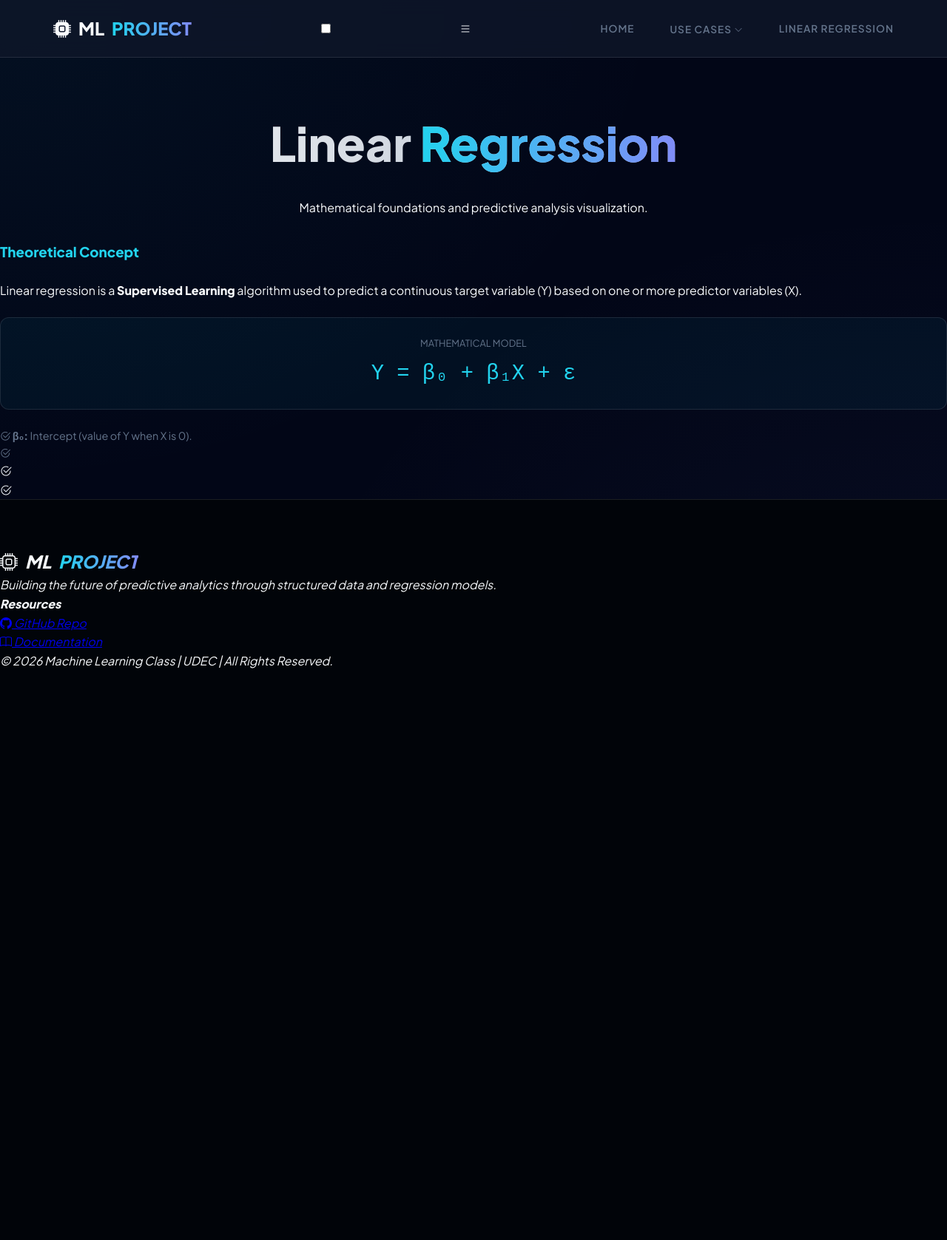
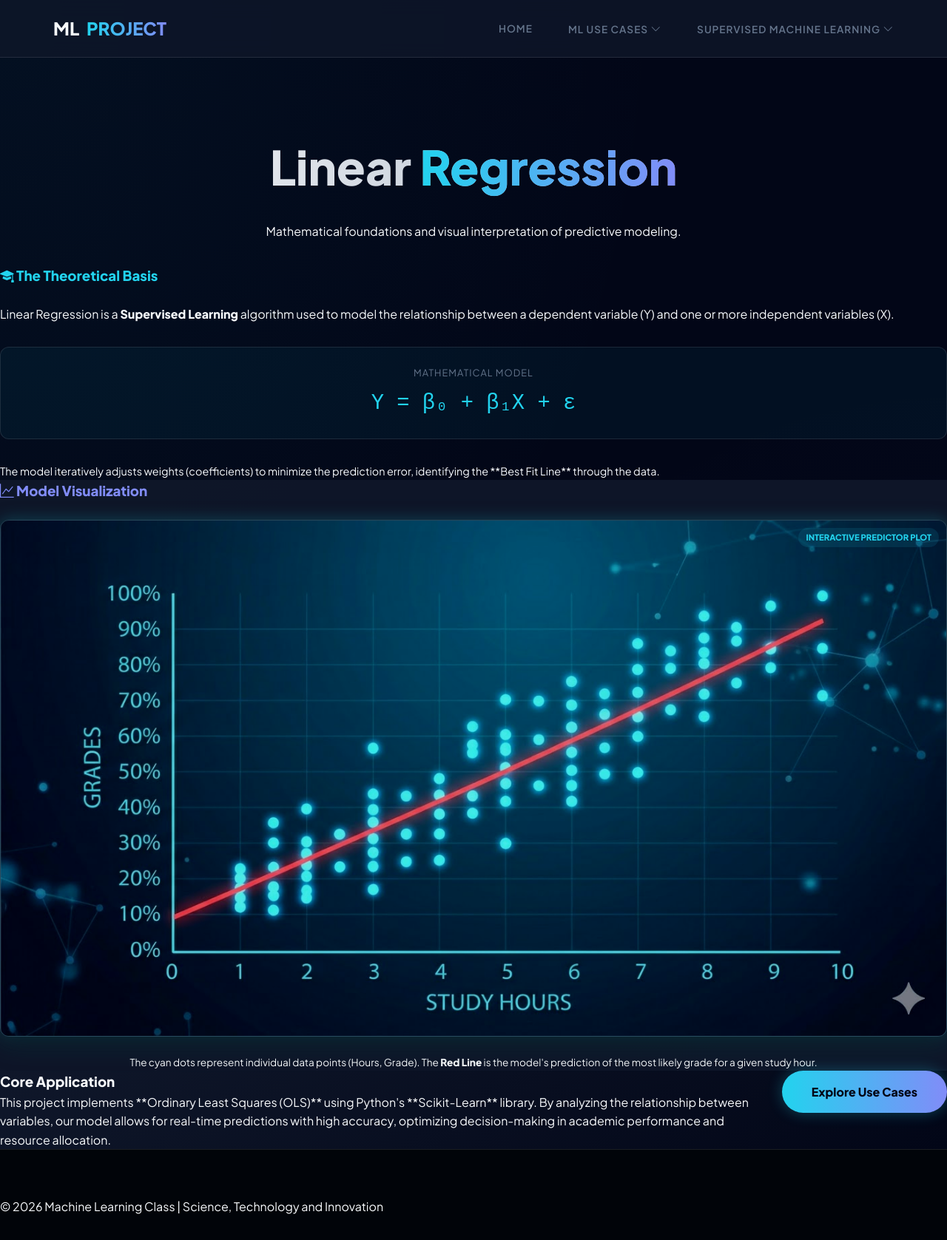
Before and after one commit to Camilosorio98/Machine-Learning-1, a Flask app: page /linear-regression in a window 1280 px wide. Shown: the whole page at 74% size. Before the commit the page ends 904 px from the top, so only its background shows below. Run offline with Flask 3, Linux system fonts and the light colour scheme.

Commit message:
docs: finalize menu structure and supervised ml sections

```diff
--- a/app.py
+++ b/app.py
@@ -20,10 +20,18 @@
 def home():
     return render_template('home.html')
 
-
 @app.route('/linear-regression')
 def linear_regression():
     return render_template('linear_regression.html')
 
 if __name__ == "__main__":
     app.run(debug=True)
+
+@app.route('/basic-concepts')
+def basic_concepts():
+    return render_template('basic_concepts.html')
+
+@app.route('/application')
+def application():
+    # Aquí es donde irá el formulario interactivo de la rúbrica
+    return render_template('application.html')
--- a/app/templates/base.html
+++ b/app/templates/base.html
@@ -3,85 +3,48 @@
 <head>
     <meta charset="UTF-8">
     <meta name="viewport" content="width=device-width, initial-scale=1.0">
-    <meta name="description" content="Professional Machine Learning Platform - Educational Project">
-    <meta name="author" content="ML Project Team">
-
     <title>ML Project | Data with Roots</title>
-
-    <link rel="preconnect" href="https://fonts.googleapis.com">
-    <link rel="preconnect" href="https://fonts.gstatic.com" crossorigin>
-
     <link rel="stylesheet" href="{{ url_for('static', filename='css/base.css') }}">
-
-
     <link rel="stylesheet" href="https://cdn.jsdelivr.net/npm/bootstrap-icons@1.11.1/font/bootstrap-icons.css">
 </head>
 <body>
 
     <header class="navbar">
         <div class="nav-container">
-            <a href="/" class="logo">
-                <i class="bi bi-cpu-fill"></i> ML <span>PROJECT</span>
-            </a>
-
-            <input type="checkbox" id="nav-toggle" class="nav-toggle">
-            <label for="nav-toggle" class="nav-toggle-label">
-                <i class="bi bi-list"></i>
-            </label>
+            <a href="/" class="logo">ML <span>PROJECT</span></a>
 
             <nav class="nav-links">
-                <a href="/" class="nav-item">Home</a>
+                <a href="/" class="nav-item">HOME</a>
 
                 <div class="dropdown">
-                    <span class="nav-item">
-                        Use Cases <i class="bi bi-chevron-down" style="font-size: 0.7rem;"></i>
-                    </span>
+                    <span class="nav-item">ML USE CASES <i class="bi bi-chevron-down"></i></span>
                     <div class="dropdown-content">
-                        <a href="/use-cases/sales">
-                            <i class="bi bi-graph-up-arrow me-2"></i> Sales Prediction
-                        </a>
-                        <a href="/use-cases/price">
-                            <i class="bi bi-tags me-2"></i> Price Prediction
-                        </a>
-                        <a href="/use-cases/spending">
-                            <i class="bi bi-cart-check me-2"></i> Spending Forecast
-                        </a>
-                        <a href="/use-cases/demand">
-                            <i class="bi bi-box-seam me-2"></i> Demand Analysis
-                        </a>
+                        <a href="/use-cases/sales">Use Case 1 (Sales)</a>
+                        <a href="/use-cases/price">Use Case 2 (Price)</a>
+                        <a href="/use-cases/spending">Use Case 3 (Spending)</a>
+                        <a href="/use-cases/demand">Use Case 4 (Demand)</a>
                     </div>
                 </div>
 
-                <a href="/linear-regression" class="nav-item">Linear Regression</a>
+                <div class="dropdown">
+                    <span class="nav-item">SUPERVISED MACHINE LEARNING <i class="bi bi-chevron-down"></i></span>
+                    <div class="dropdown-content">
+                        <a href="/linear-regression">Linear Regression</a>
+                        <a href="/basic-concepts">Basic Concepts</a>
+                        <a href="/application">Application</a>
+                    </div>
+                </div>
             </nav>
         </div>
     </header>
 
-    <main>
-        <div class="container">
-            {% block content %}
-            {% endblock %}
-        </div>
+    <main class="container">
+        {% block content %}{% endblock %}
     </main>
 
     <footer class="footer">
-        <div class="container">
-            <div class="footer-grid">
-                <div class="footer-brand">
-                    <h3 class="logo"><i class="bi bi-cpu"></i> ML <span>PROJECT</span></h3>
-                    <p>Building the future of predictive analytics through structured data and regression models.</p>
-                </div>
-                <div class="footer-links">
-                    <h4>Resources</h4>
-                    <ul>
-                        <li><a href="https://github.com/Camilosorio98/Machine-Learning-1" target="_blank"><i class="bi bi-github"></i> GitHub Repo</a></li>
-                        <li><a href="#"><i class="bi bi-book"></i> Documentation</a></li>
-                    </ul>
-                </div>
-            </div>
-            <div class="footer-bottom">
-                <p>&copy; 2026 Machine Learning Class | UDEC | All Rights Reserved.</p>
-            </div>
+        <div class="container footer-bottom">
+            <p>&copy; 2026 Machine Learning Class | Science, Technology and Innovation</p>
         </div>
     </footer>
 
--- a/app/templates/linear_regression.html
+++ b/app/templates/linear_regression.html
@@ -1,26 +1,60 @@
 {% extends "base.html" %}
 
 {% block content %}
-    <div class="hero" style="padding: 4rem 0 2rem;">
-        <h1 class="display-4 fw-bold">Linear <span style="background: linear-gradient(90deg, var(--primary), var(--secondary)); -webkit-background-clip: text; -webkit-text-fill-color: transparent;">Regression</span></h1>
-        <p class="text-low">Mathematical foundations and predictive analysis visualization.</p>
-      </div>
+<div class="hero" style="padding: 6rem 0 2rem; text-align: center;">
+    <h1 class="display-3 fw-bold">Linear <span style="background: linear-gradient(90deg, var(--primary), var(--secondary)); -webkit-background-clip: text; -webkit-text-fill-color: transparent;">Regression</span></h1>
+    <p class="text-low lead">Mathematical foundations and visual interpretation of predictive modeling.</p>
+</div>
 
-      <div class="grid-2 mt-4">
-        <div class="card shadow">
+<div class="grid-2 mt-4">
+    <div class="card shadow">
         <h3 style="color: var(--primary); margin-bottom: 1.5rem;">
-            <i class="bi bi- Mortarboard"></i> Theoretical Concept
+            <i class="bi bi-mortarboard-fill me-2"></i> The Theoretical Basis
         </h3>
-        <p>Linear regression is a <strong>Supervised Learning</strong> algorithm used to predict a continuous target variable (Y) based on one or more predictor variables (X).</p>
+        <p>Linear Regression is a <strong>Supervised Learning</strong> algorithm used to model the relationship between a dependent variable (Y) and one or more independent variables (X).</p>
 
-        <div style="background: rgba(34, 211, 238, 0.05); padding: 1.5rem; border-radius: 12px; border: 1px solid var(--border); margin: 1.5rem 0; text-align: center;">
-            <p style="color: var(--text-low); font-size: 0.8rem; margin-bottom: 0.5rem; text-transform: uppercase;">Mathematical Model</p>
+        <div style="background: rgba(34, 211, 238, 0.05); padding: 1.5rem; border-radius: 12px; border: 1px solid var(--border); margin: 2rem 0; text-align: center;">
+            <p style="color: var(--text-low); font-size: 0.8rem; margin-bottom: 0.5rem; text-transform: uppercase; letter-spacing: 1px;">Mathematical Model</p>
             <code style="font-size: 1.8rem; color: var(--primary); font-family: 'Courier New', monospace;">
                 Y = β₀ + β₁X + ε
             </code>
-         </div>
+        </div>
 
-           <ul style="list-style: none; color: var(--text-low); font-size: 0.9rem;">
-            <li class="mb-2"><i class="bi bi-check2-circle text-primary"></i> <strong>β₀:</strong> Intercept (value of Y when X is 0).</li>
-            <li class="mb-2"><i class="bi bi-check2-circle text-primary">
-                {% endblock %}
+        <p class="text-low" style="font-size: 0.9rem;">
+            The model iteratively adjusts weights (coefficients) to minimize the prediction error, identifying the **Best Fit Line** through the data.
+        </p>
+    </div>
+
+    <div class="card shadow" style="display: flex; flex-direction: column; justify-content: center; align-items: center; background: rgba(15, 23, 42, 0.95);">
+        <h3 style="color: var(--secondary); margin-bottom: 1.5rem; align-self: flex-start;">
+            <i class="bi bi-graph-up me-2"></i> Model Visualization
+        </h3>
+
+        <div style="position: relative; width: 100%; border-radius: 12px; overflow: hidden; border: 1px solid var(--border); box-shadow: 0 10px 30px rgba(0,0,0,0.5); filter: drop-shadow(0 0 10px var(--primary-glow));">
+            <img src="{{ url_for('static', filename='img/graph.jpg') }}"
+                 alt="Scatter Plot of Study Hours vs Grades"
+                 style="width: 100%; height: auto; display: block; filter: brightness(0.9) contrast(1.05);">
+
+            <div style="position: absolute; top: 10px; right: 10px; background: rgba(34, 211, 238, 0.1); color: var(--primary); font-size: 0.7rem; padding: 4px 10px; border-radius: 20px; font-weight: 800; text-transform: uppercase;">
+                Interactive Predictor Plot
+            </div>
+        </div>
+
+        <p class="text-low" style="font-size: 0.85rem; margin-top: 1.5rem; text-align: center;">
+            The cyan dots represent individual data points (Hours, Grade). The <strong>Red Line</strong> is the model's prediction of the most likely grade for a given study hour.
+        </p>
+    </div>
+</div>
+
+<div class="card shadow mt-4" style="background: linear-gradient(145deg, var(--bg-surface), var(--bg-main));">
+    <div class="row align-items-center" style="display: flex; gap: 2rem; flex-wrap: wrap;">
+        <div style="flex: 1; min-width: 300px;">
+            <h3 class="text-primary mb-3">Core Application</h3>
+            <p class="text-low">This project implements **Ordinary Least Squares (OLS)** using Python's **Scikit-Learn** library. By analyzing the relationship between variables, our model allows for real-time predictions with high accuracy, optimizing decision-making in academic performance and resource allocation.</p>
+        </div>
+        <div style="text-align: center;">
+            <a href="/" class="btn-glow">Explore Use Cases</a>
+        </div>
+    </div>
+</div>
+{% endblock %}
```
Also changed, not shown: app/__init__.py (+1 -16 lines), templates/index.html (deleted, +0 -78 lines), app/controllers/LinearRegression.py (renamed from LinearRegression.py), app/static/img/cerebro.jpg (added), app/static/img/graph.jpg (added).
